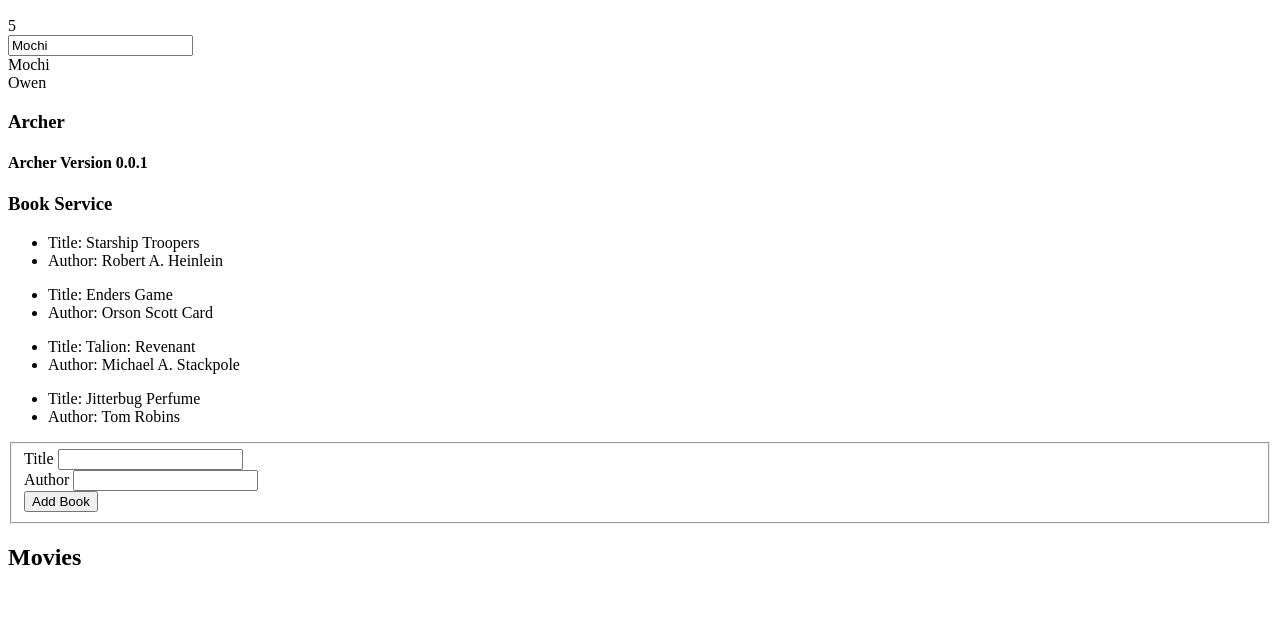
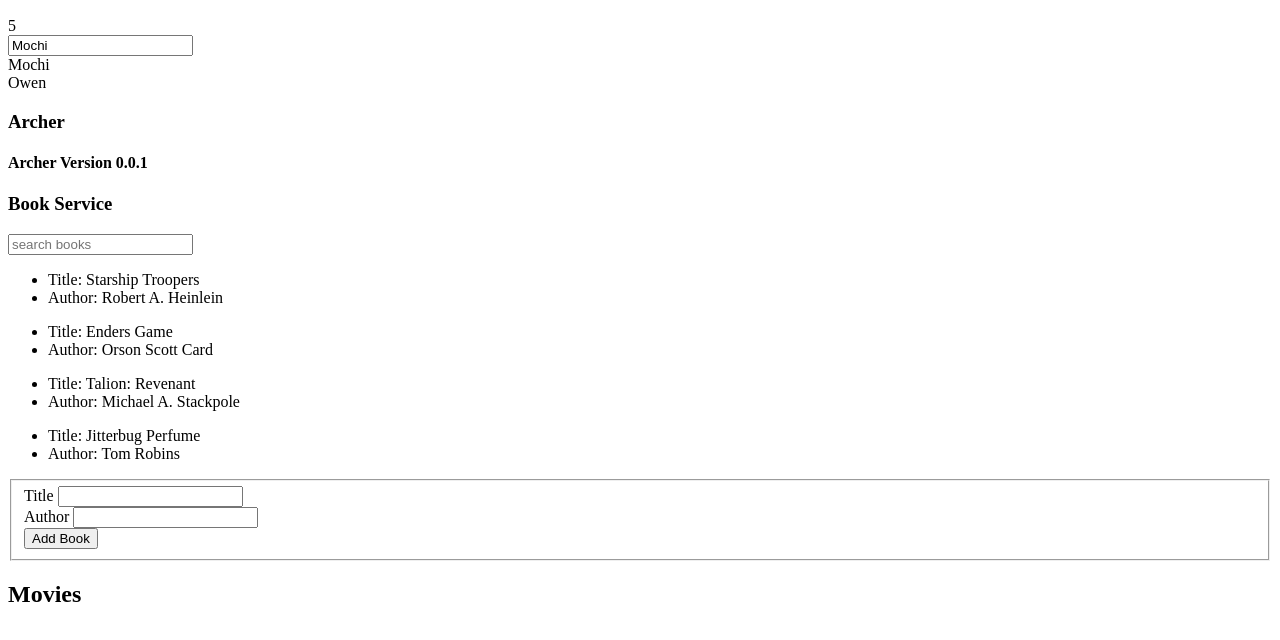
Before and after one commit to owen28299/angular-demo, a website: page public/index.html in a window 1280 px wide. Shown: the part 110-750 px from the top of the page. Drawn offline with nearby package versions, Linux system fonts and the light colour scheme; no server answers.

Commit message:
adds custom filter

```diff
--- a/public/index.html
+++ b/public/index.html
@@ -32,7 +32,8 @@
 
     <div>
       <h3>Book Service</h3>
-      <ul ng-repeat="book in BookService.getBooks()">
+      <input type="text" ng-model="searchBookFilter" placeholder="search books"></input>
+      <ul ng-repeat="book in BookService.getBooks() | filter:searchBookFilter">
         <li>
           Title: {{book.title}}
         </li>
```
